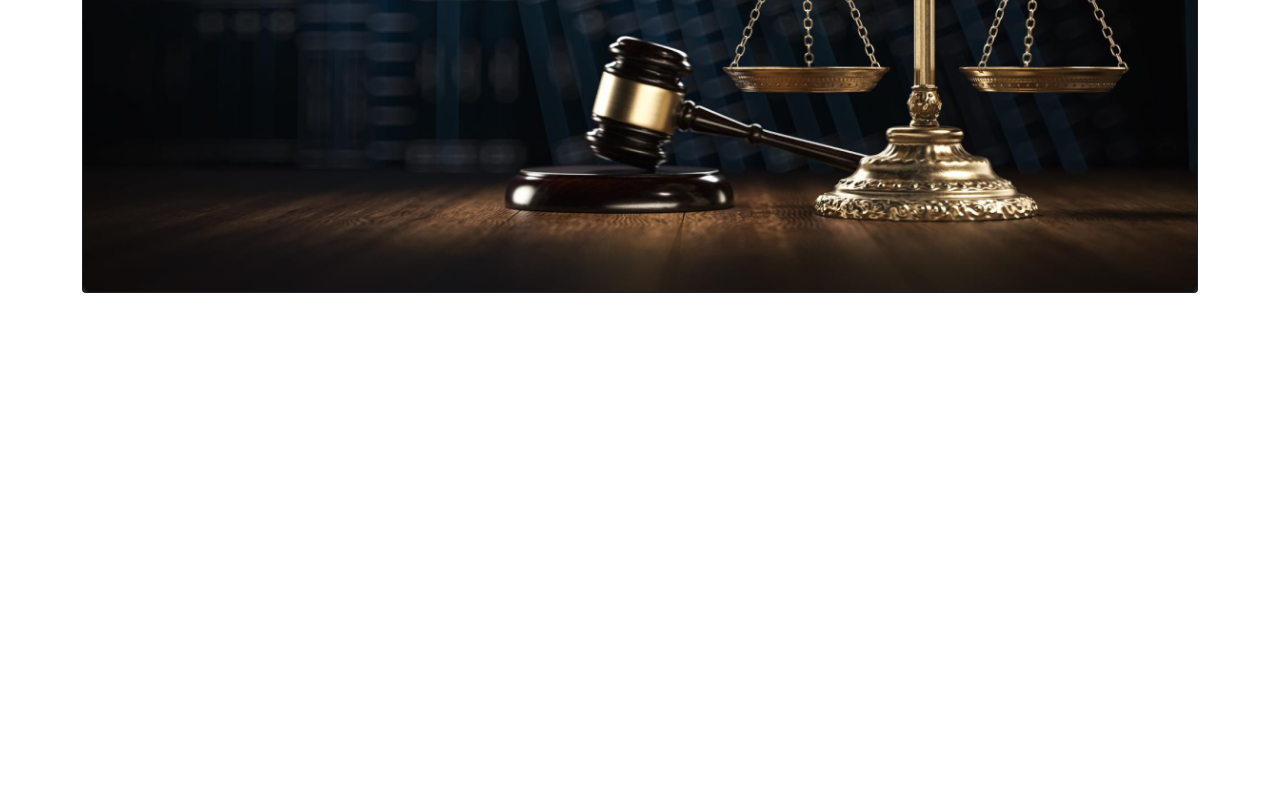
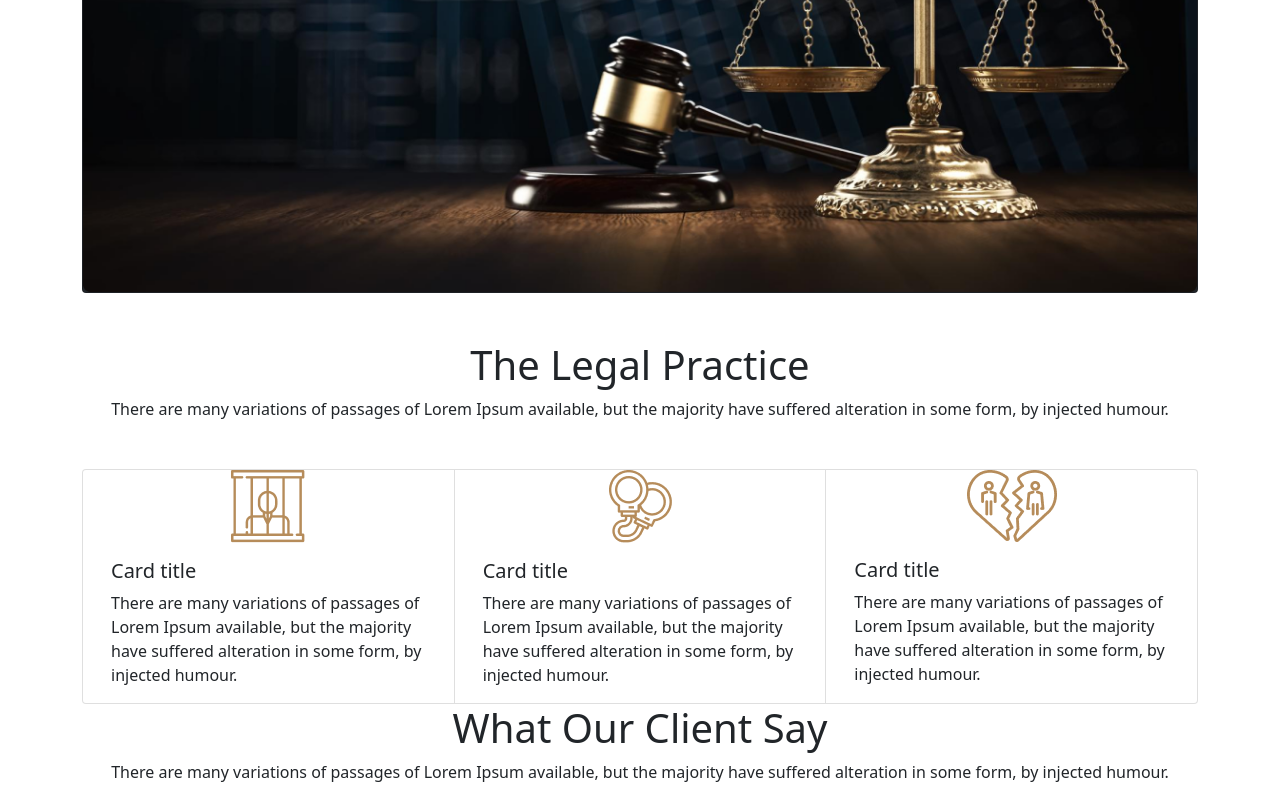
Before and after one commit to baruasb/legal-site-project, a plain HTML site: page index.html in a window 1280 px wide. Shown: the part 343-1143 px from the top of the page. Before the commit the page ends 800 px from the top, so only its background shows below. Drawn offline with nearby package versions, Linux system fonts and the light colour scheme.

Commit message:
Legal solution section added

```diff
--- a/index.html
+++ b/index.html
@@ -11,6 +11,11 @@
     <title>Document</title>
 </head>
 <body>
+
+
+
+<!--header section-->
+
 
    <header class= "container">
     <nav class="navbar navbar-expand-lg navbar-light bg-light">
@@ -48,6 +53,10 @@
         </div>
       </nav>
 
+
+<!---header banner section-->
+
+
       <div class="card bg-dark text-white mt-5">
         <img src="images/banner.png" class="card-img" alt="...">
 
@@ -63,7 +72,6 @@
           </div>
 
 
-
           </div>
 
         </div>
@@ -71,6 +79,59 @@
    </header>
 
 
+   <main class="container mt-5">
+<!---Legal Solution Section-->
+
+
+   <div class="text-center">
+    <h1>The Legal Practice</h1>
+    <p>There are many variations of passages of Lorem Ipsum available, but the majority have suffered alteration in some form, by injected humour.</p>
+   </div>
+
+   <div class="container mt-5">
+
+    <div class="card-group row row-cols-1 row-cols-lg-3">
+
+      <div class="card container  align-items-center">
+      <div class="img-thumnail">
+        <img class="" src="images/child.png" class="card-img-top" alt="...">
+      </div>
+        <div class="card-body">
+          <h5 class="card-title">Card title</h5>
+          <p class="card-text ">There are many variations of passages of Lorem Ipsum available, but the majority have suffered alteration in some form, by injected humour.</p>
+        </div>
+      </div>
+      <div class="card container  align-items-center">
+      <div class="img-thumnail">
+        <img class="" src="images/criminal.png" class="card-img-top" alt="...">
+      </div>
+        <div class="card-body">
+          <h5 class="card-title">Card title</h5>
+          <p class="card-text ">There are many variations of passages of Lorem Ipsum available, but the majority have suffered alteration in some form, by injected humour.</p>
+        </div>
+      </div>
+      <div class="card container  align-items-center">
+      <div class="img-thumnail">
+        <img class="" src="images/divorce.png" class="card-img-top" alt="...">
+      </div>
+        <div class="card-body">
+          <h5 class="card-title">Card title</h5>
+          <p class="card-text ">There are many variations of passages of Lorem Ipsum available, but the majority have suffered alteration in some form, by injected humour.</p>
+        </div>
+      </div>
+    </div>
+   </div>
+   <!---Legal Solution section End-->
+
+
+<!--Client section -->
+   <div class="text-center">
+    <h1>What Our Client Say</h1>
+    <p>There are many variations of passages of Lorem Ipsum available, but the majority have suffered alteration in some form, by injected humour.</p>
+   </div>
+
+
+   </main>
 
 
 
```
